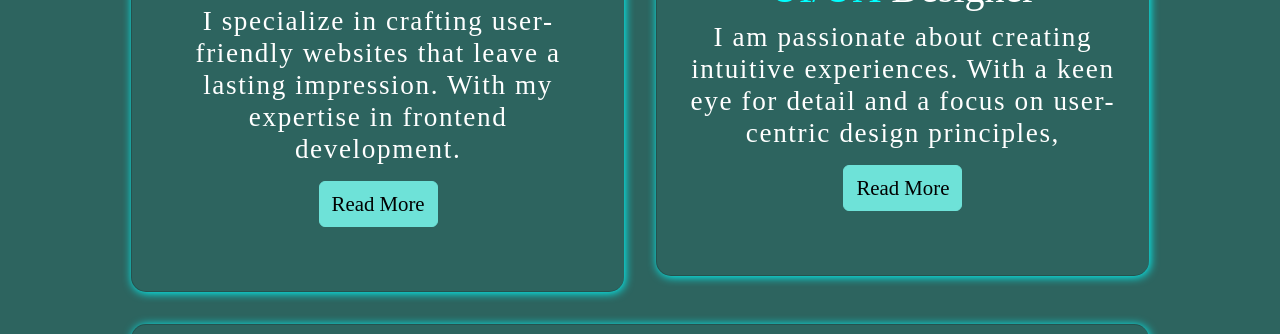
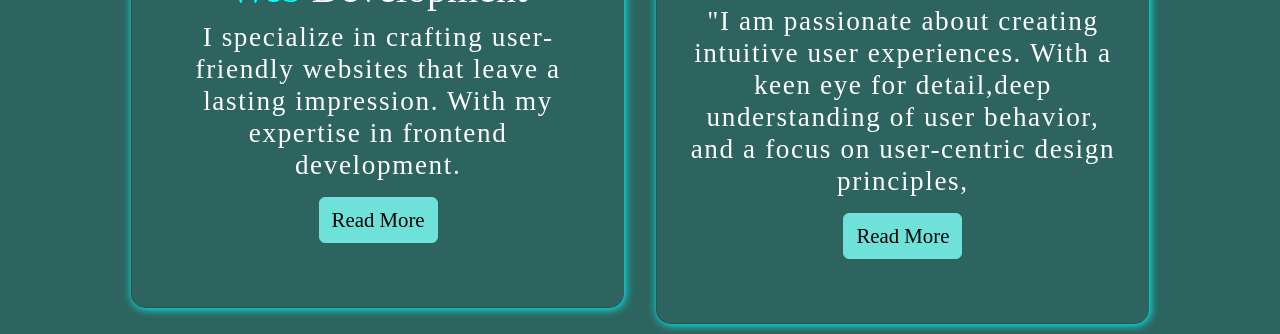
Before and after one commit to MohammadOwais02/Myportfoliowebsite.github.io, a plain HTML site: page index.html in a window 1280 px wide. Shown: the part 2874-3208 px from the top of the page. Drawn offline with Linux system fonts and the light colour scheme; some packages are replaced by stand-ins of ours; a script that the page names is missing.

Commit message:
Update index.html

```diff
--- a/index.html
+++ b/index.html
@@ -206,7 +206,7 @@
         <div class="card-body">
           <i class="fa-brands fa-figma" style="color: #63E6BE;"></i>
           <h5 class="card-title"><span>UI/UX</span> Designer</h5>
-          <p class="card-text"> I am passionate about creating intuitive experiences. With a keen eye for detail and a focus on user-centric design principles,</p>
+          <p class="card-text">"I am passionate about creating intuitive user experiences. With a keen eye for detail,deep understanding of user behavior, and a focus on user-centric design principles,</p>
           <button class="btn btn-primary" id="cardbutton">Read More</button>
         </div>
       </div>
```
